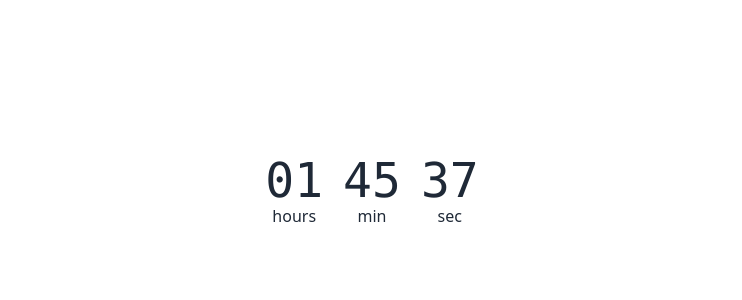
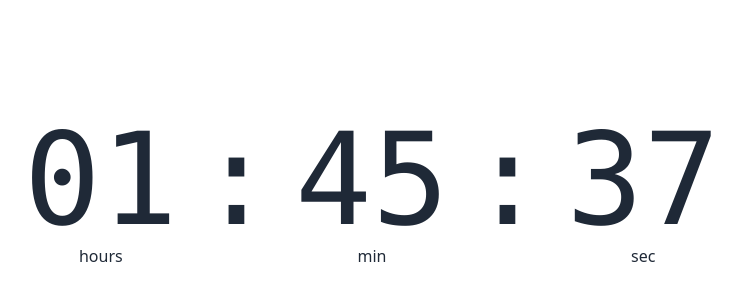
Before and after one commit to ShaneRich5/what-time-is-it, a React (Vite) app: page / in a window 1280 px wide. Shown: the part 208-508 px from the top of the page, without its empty margins (268-1010 px from the left). Built offline with nearby package versions, Linux system fonts and the light colour scheme.

Commit message:
feat: adding dividers

```diff
--- a/src/app.tsx
+++ b/src/app.tsx
@@ -8,11 +8,13 @@ export interface CSSPropertiesWithVars extends CSSProperties {
 const TIMER_INTERVAL = 1000; // every second
 
 const App = () => {
-  const [date, setDate] = useState(new Date());
+  const currentTimeZone = Intl.DateTimeFormat().resolvedOptions().timeZone
+
+  const [currentDate, setCurrentDate] = useState(new Date());
 
   useEffect(() => {
     const timer = setInterval(() => {
-      setDate(new Date());
+      setCurrentDate(new Date());
     }, TIMER_INTERVAL);
 
     return () => {
@@ -24,25 +26,27 @@ const App = () => {
     <div className="min-h-screen flex items-center justify-center">
       <div className="grid grid-flow-col gap-5 text-center auto-cols-max">
         <div className="flex flex-col">
-          <span className="countdown font-mono text-5xl">
+          <span className="countdown font-mono text-9xl">
             <span
-              style={{ "--value": date.getHours() } as CSSPropertiesWithVars}
+              style={{ "--value": currentDate.getHours() } as CSSPropertiesWithVars}
             ></span>
           </span>
           hours
         </div>
+        <span className="font-mono text-9xl">:</span>
         <div className="flex flex-col">
-          <span className="countdown font-mono text-5xl">
+          <span className="countdown font-mono text-9xl">
             <span
-              style={{ "--value": date.getMinutes() } as CSSPropertiesWithVars}
+              style={{ "--value": currentDate.getMinutes() } as CSSPropertiesWithVars}
             ></span>
           </span>
           min
         </div>
+        <span className="font-mono text-9xl">:</span>
         <div className="flex flex-col">
-          <span className="countdown font-mono text-5xl">
+          <span className="countdown font-mono text-9xl">
             <span
-              style={{ "--value": date.getSeconds() } as CSSPropertiesWithVars}
+              style={{ "--value": currentDate.getSeconds() } as CSSPropertiesWithVars}
             ></span>
           </span>
           sec
```
